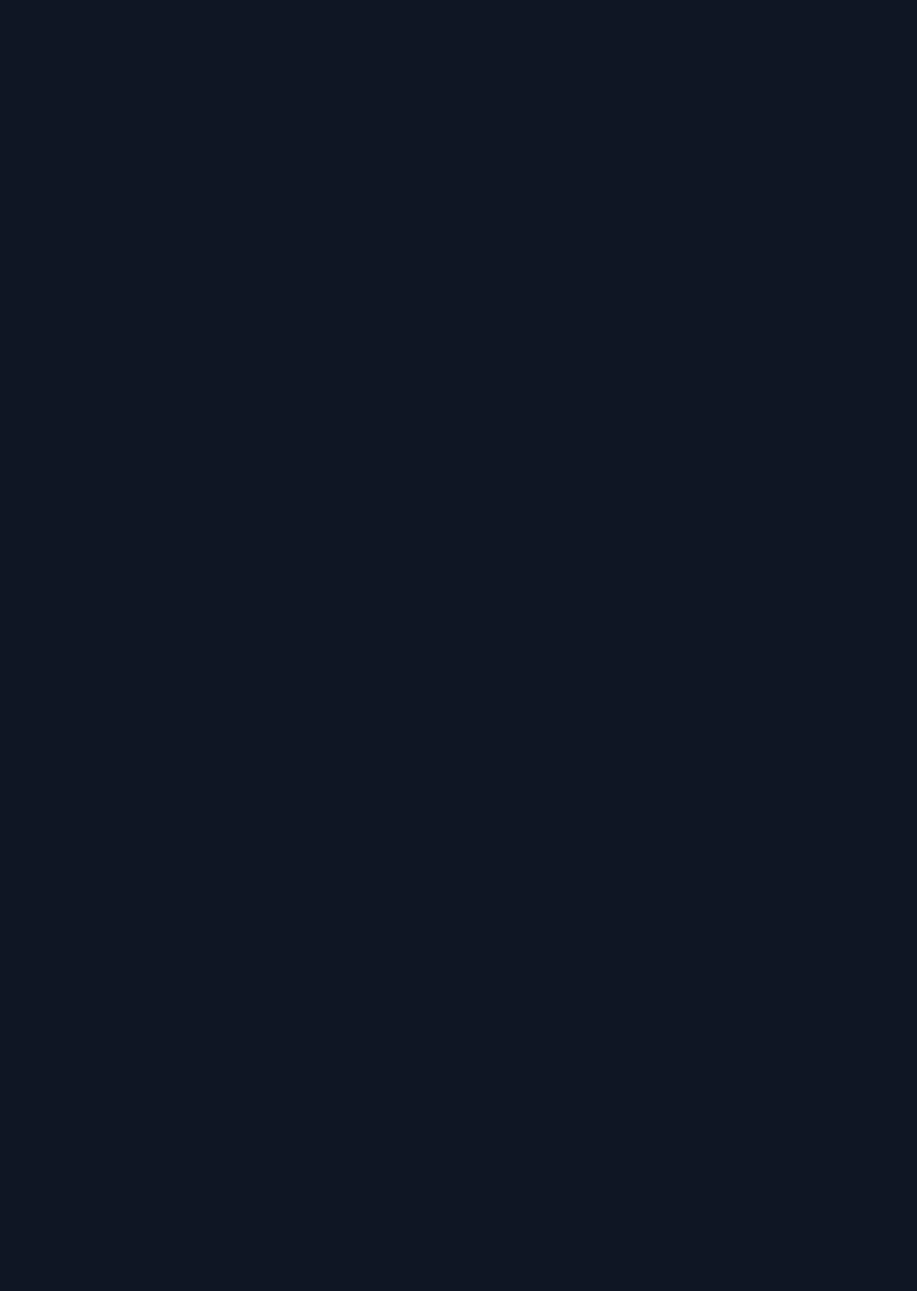
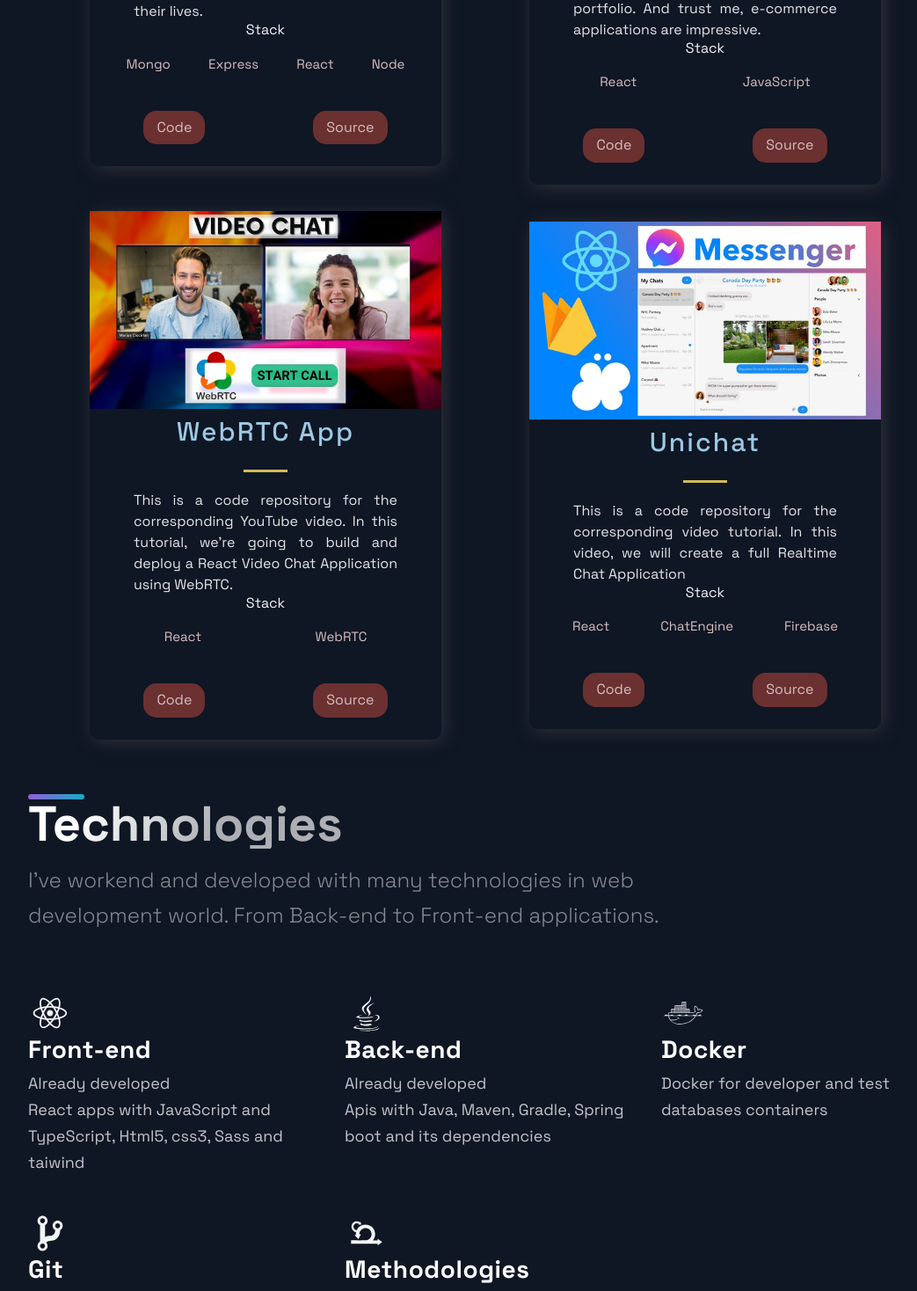
Before and after one commit to GabrielPelosi/portfolio-v2, a Next.js app: page / in a window 1280 px wide. Shown: the part 1322-2790 px from the top of the page at 88% size, without its empty margins (88-1131 px from the left). Before the commit the page ends 800 px from the top, so only its background shows below. Built offline with nearby package versions, Linux system fonts and the light colour scheme.

Commit message:
hedae, project and tech changes

```diff
--- a/src/components/Header/Header.js
+++ b/src/components/Header/Header.js
@@ -1,7 +1,7 @@
 import Link from 'next/link';
 import React from 'react';
 import { AiFillGithub, AiFillInstagram, AiFillLinkedin } from 'react-icons/ai';
-import { DiCssdeck } from 'react-icons/di';
+import { DiCode } from 'react-icons/di';
 
 import { Container, Div1, Div2, Div3, NavLink, SocialIcons, Span } from './HeaderStyles';
 
@@ -10,7 +10,7 @@
     <Div1>
       <Link href="/">
       <a style={{display: "flex", alignItems: "center", color: "white", marginBottom: "20px"}}>
-        <DiCssdeck/> <Span>Portfolio</Span>
+        <DiCode size="3rem"/> <Span>Portfolio</Span>
       </a>
       </Link>
     </Div1>
--- a/src/components/Projects/Projects.js
+++ b/src/components/Projects/Projects.js
@@ -4,10 +4,48 @@
 import { Section, SectionDivider, SectionTitle } from '../../styles/GlobalComponents';
 import { projects } from '../../constants/constants';
 
+const projectsDemo = [
+  {title: 'aa', description: 'aaaaa'},
+  {title: 'aa', description: 'aaaaa'},
+  {title: 'aa', description: 'aaaaa'},
+  {title: 'aa', description: 'aaaaa'},
+  {title: 'aa', description: 'aaaaa'},
+  {title: 'aa', description: 'aaaaa'},
+  {title: 'aa', description: 'aaaaa'},
+]
+
 const Projects = () => (
-  <div>
-    Projects
-  </div>
+  <Section nopadding id="projects">
+    <SectionDivider/>
+      <SectionTitle main> Projects</SectionTitle>
+        <GridContainer>
+          {projects.map((project) => (
+            <BlogCard key={project.id}>
+              <Img src={project.image}/>
+              <TitleContent>
+                <HeaderThree title> {project.title} </HeaderThree>
+                <Hr/>
+              </TitleContent>
+              <CardInfo>{project.description}</CardInfo>
+              <div>
+                <TitleContent>Stack</TitleContent>
+                <TagList>
+                  {
+                    project.tags.map((tag,i) => (
+                        <Tag key={i}> {tag} </Tag>
+                    ))
+                  }
+                </TagList>
+              </div>
+              <UtilityList>
+                <ExternalLinks href={project.visit}>Code</ExternalLinks>
+                <ExternalLinks href={project.source}>Source</ExternalLinks>
+              </UtilityList>
+            </BlogCard>
+          ))}
+        </GridContainer>
+
+  </Section>
 );
 
 export default Projects;
--- a/src/components/Technologies/Technologies.js
+++ b/src/components/Technologies/Technologies.js
@@ -1,12 +1,72 @@
 import React from 'react';
-import { DiFirebase, DiReact, DiZend } from 'react-icons/di';
+import {DiJava, DiReact, DiDocker,DiGitBranch, DiScrum } from 'react-icons/di';
 import { Section, SectionDivider, SectionText, SectionTitle } from '../../styles/GlobalComponents';
 import { List, ListContainer, ListItem, ListParagraph, ListTitle } from './TechnologiesStyles';
 
 const Technologies = () =>  (
-  <div>
-    Technologies
-  </div>
+  <Section id="tech">
+    <SectionDivider/>
+    <SectionTitle>Technologies</SectionTitle>
+    <SectionText>
+      I've workend and developed with many technologies in web development world.
+      From Back-end to Front-end applications.
+    </SectionText>
+    <List>
+      <ListItem>
+        <DiReact size="5rem"/>
+        <ListContainer>
+          <ListTitle>Front-end</ListTitle>
+          <ListParagraph>
+            Already developed <br/>
+            React apps with JavaScript and TypeScript,
+            Html5, css3, Sass and taiwind
+          </ListParagraph>
+        </ListContainer>
+      </ListItem>
+      <ListItem>
+        <DiJava size="5rem"/>
+        <ListContainer>
+          <ListTitle>Back-end</ListTitle>
+          <ListParagraph>
+            Already developed <br/>
+            Apis with Java, Maven, Gradle, Spring boot and its dependencies
+          </ListParagraph>
+        </ListContainer>
+      </ListItem>
+      <ListItem>
+        <DiDocker size="5rem"/>
+        <ListContainer>
+          <ListTitle>Docker</ListTitle>
+          <ListParagraph>
+            Docker for developer and test <br/> databases containers
+          </ListParagraph>
+        </ListContainer>
+      </ListItem>
+      <ListItem>
+        <DiGitBranch size="5rem"/>
+        <ListContainer>
+          <ListTitle>Git</ListTitle>
+          <ListParagraph>
+            Worked with github and bitbucket <br/>
+            for personal and academic projects
+          </ListParagraph>
+          <ListParagraph>
+            Also used gitflow in one project
+          </ListParagraph>
+        </ListContainer>
+      </ListItem>
+      <ListItem>
+        <DiScrum size="5rem"/>
+        <ListContainer>
+          <ListTitle>Methodologies</ListTitle>
+          <ListParagraph>
+            In all my academic projects, i have used Scrum <br/>
+            as Methodology
+          </ListParagraph>
+        </ListContainer>
+      </ListItem>
+      </List>
+  </Section>
 );
 
 export default Technologies;
```
